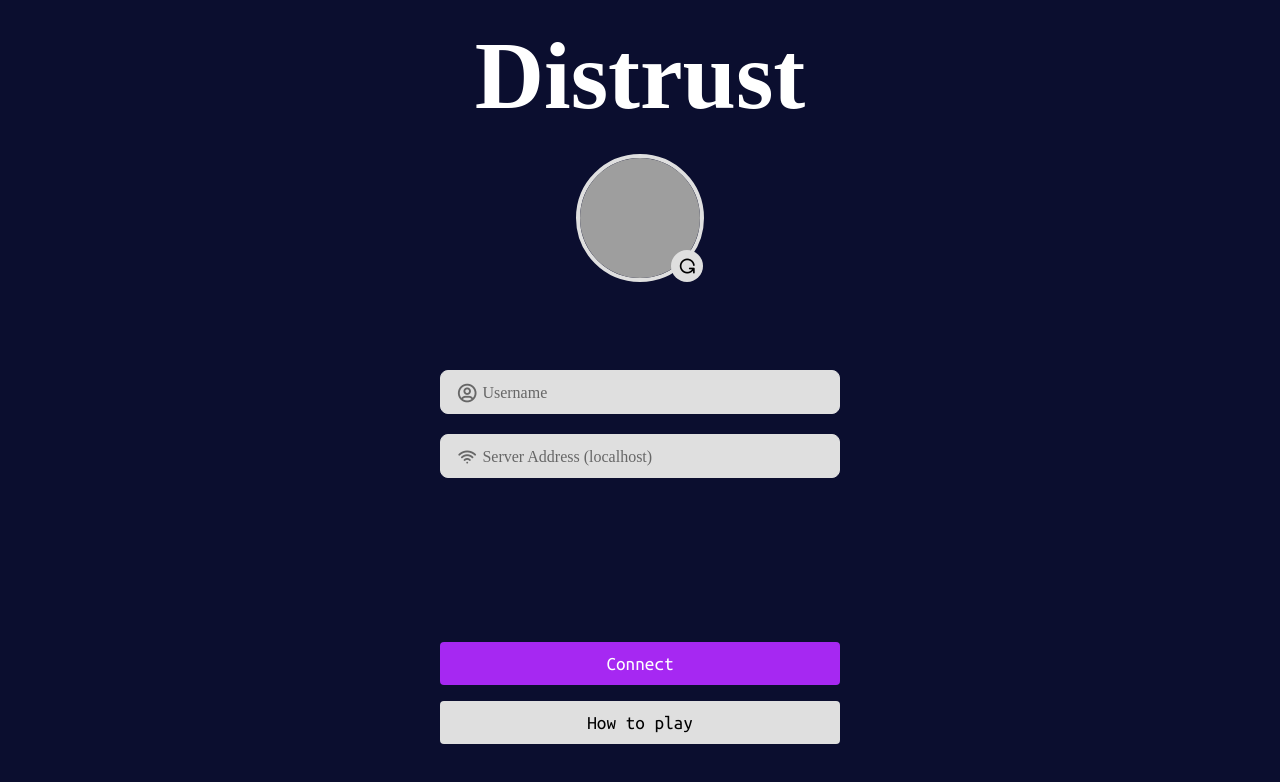
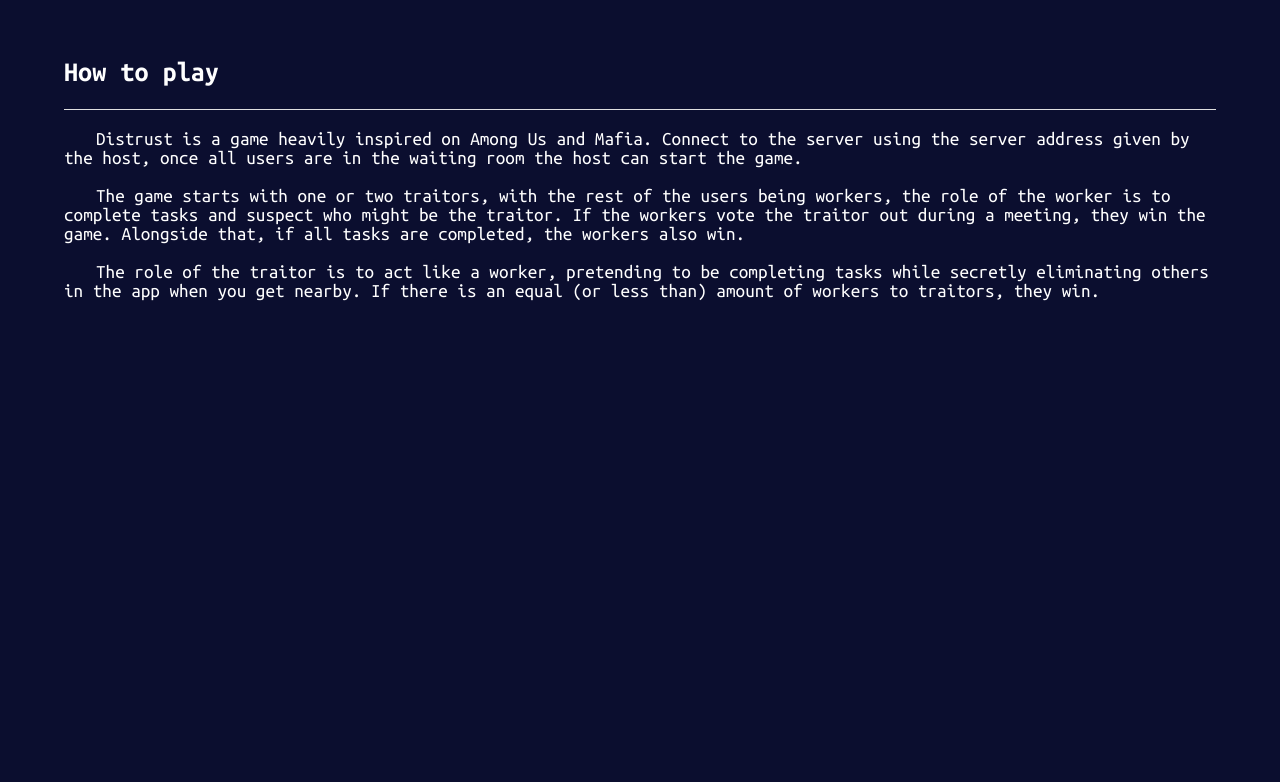
Before and after one commit to scc-distrust/frontend, a Svelte app: page / in a window 1280 px wide. Shown: the top 782 px of the page. Built offline with nearby package versions, Linux system fonts and the light colour scheme; grey boxes are pictures that could not be loaded; a web font is replaced by a local one.

Commit message:
Added Instruction.

```diff
--- a/src/App.svelte
+++ b/src/App.svelte
@@ -1,5 +1,5 @@
 <script>
-  import Waiting from "./pages/Login.svelte";
+  import Waiting from "./pages/HowToPlay.svelte";
 </script>
 
 <Waiting />
--- a/src/app.css
+++ b/src/app.css
@@ -5,6 +5,7 @@
 
 :root {
   --background: #0b0e2f;
+  --background-instruction: #36384E;
   --text-color: #ffffff;
 
   --purple: #a628f2;
--- a/src/components/Subtitle.svelte
+++ b/src/components/Subtitle.svelte
@@ -1,9 +1,10 @@
 <script lang="ts">
   export let size: string = "1em";
+  export let subtitle: string = "Subtitle";
 </script>
 
 <div class="subtitle">
-  <h1 style="--size: {size}">Waiting Room</h1>
+  <h1 style="--size: {size}">{subtitle}</h1>
 </div>
 
 <style>
--- /dev/null
+++ b/src/pages/HowToPlay.svelte
@@ -0,0 +1,46 @@
+<script>
+  import Title from "../components/Title.svelte";
+  import Subtitle from "../components/Subtitle.svelte";
+</script>
+
+<div class="main-content">
+  <!-- <Title size="3rem" /> -->
+  <Subtitle size="1.76rem" subtitle="How to play" />
+  <div class="instruction">
+    <p>
+      Distrust is a game heavily inspired on Among Us and Mafia. Connect to the
+      server using the server address given by the host, once all users are in
+      the waiting room the host can start the game.
+    </p>
+    <p>
+      The game starts with one or two traitors, with the rest of the users being
+      workers, the role of the worker is to complete tasks and suspect who might
+      be the traitor. If the workers vote the traitor out during a meeting, they
+      win the game. Alongside that, if all tasks are completed, the workers also
+      win.
+    </p>
+    <p>
+      The role of the traitor is to act like a worker, pretending to be
+      completing tasks while secretly eliminating others in the app when you get
+      nearby. If there is an equal (or less than) amount of workers to traitors,
+      they win.
+    </p>
+  </div>
+</div>
+
+<style>
+  .instruction {
+    font-family: "Ubuntu Mono", serif;
+    font-size: 1.2rem;
+    margin-left: 5%;
+    margin-right: 5%;
+    text-align: left;
+    text-indent: 2rem;
+  }
+  /* .main-content {
+    background-color: var(--background-instruction);
+    width: 100%;
+    margin: 0;
+    padding: 0;
+  } */
+</style>
--- a/src/pages/Waiting.svelte
+++ b/src/pages/Waiting.svelte
@@ -8,7 +8,7 @@
 
 <div class="main-content">
   <Title size="3rem" />
-  <Subtitle size="1.76rem" />
+  <Subtitle size="1.76rem" subtitle="Waiting room" />
   <div class="user-list">
     <UserCard username="Devanshu" color="blue" />
     <UserCard username="Santio" color="red" />
```
